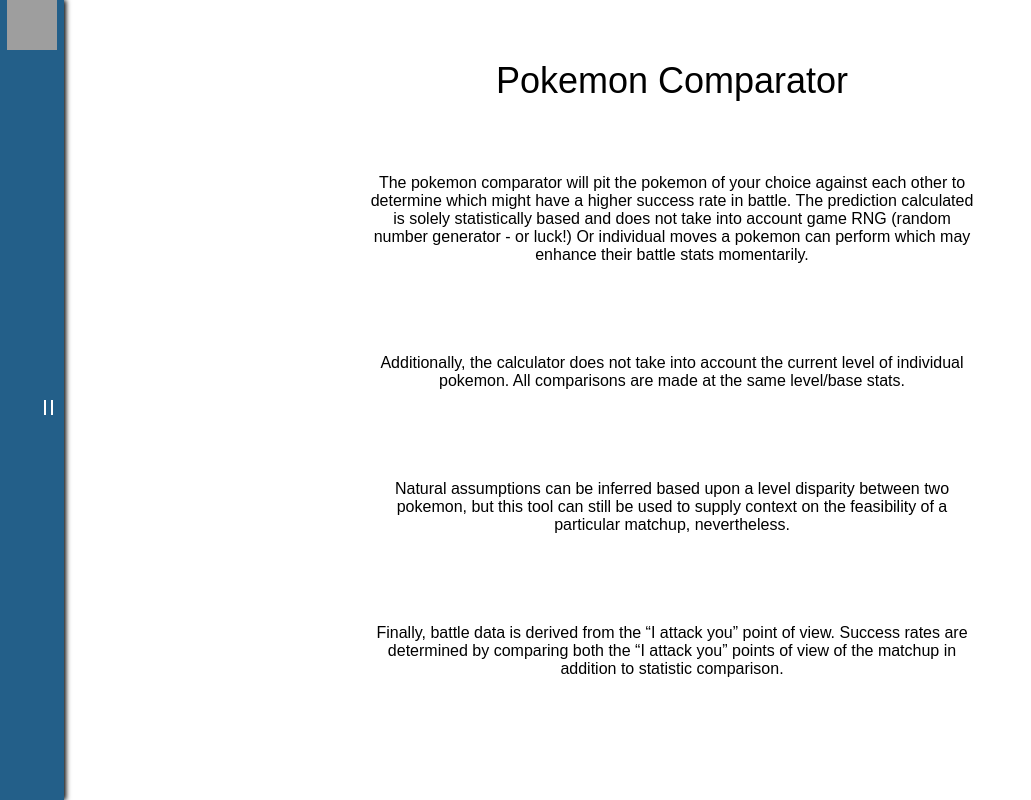
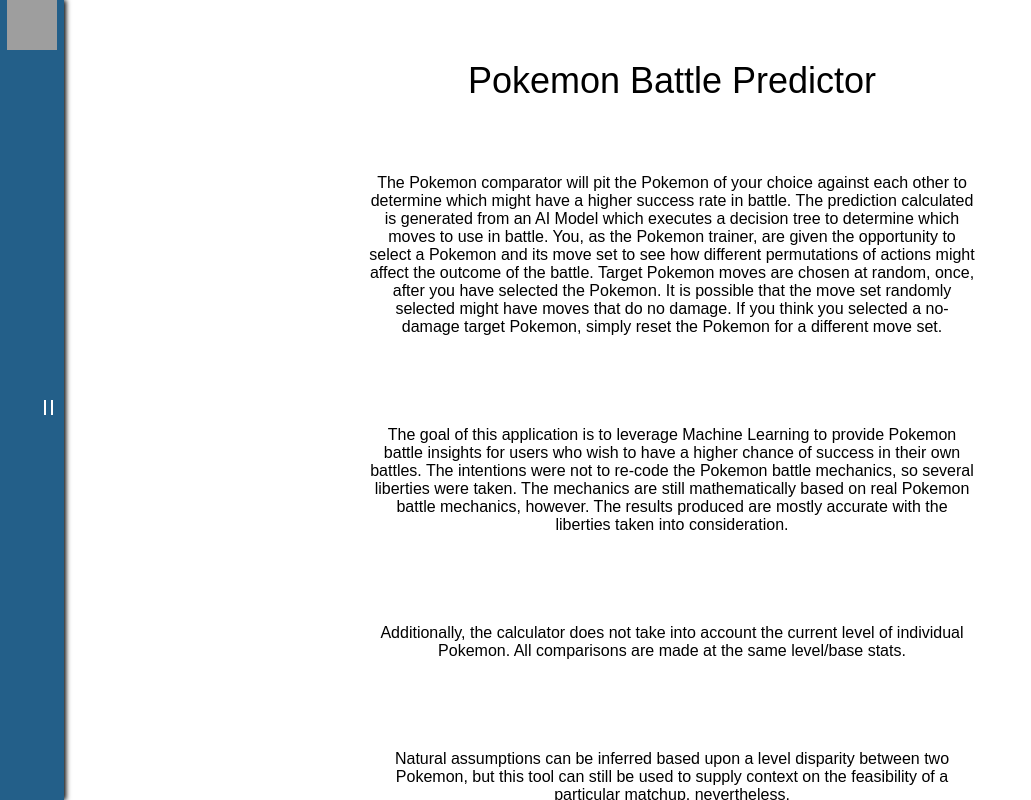
Before and after one commit to rodycaymond/wgu_capstone, a React (Vite) app in the folder ui/: page /wgu_capstone/compare in a window 1280 px wide. Both pictures are taken after a click on the picture 32 px from the left and 25 px from the top of the page. Shown: the whole page, without its empty margins (0-1031 px from the left). Built offline with nearby package versions, Linux system fonts and the light colour scheme; no server answers; grey boxes are pictures that could not be loaded.

Commit message:
Decision Tree successfully implemented
* a decision tree now runs on every attack iteration for the selected pokemon.
* as new moves are selected (up to 4), the success rating will change accordingly.

```diff
--- a/ui/src/assets/machine_learning.ts
+++ b/ui/src/assets/machine_learning.ts
@@ -1,3 +1,4 @@
+/* eslint-disable @typescript-eslint/no-explicit-any */
 import { getMove } from "../api/api";
 import { SelectOption } from "../pages/Compare";
 import { extractStats, POKE_TYPES, TYPE_MATRIX } from "./helpers";
@@ -134,6 +135,72 @@
   ]);
 };
 
+const mostAccurate = (moves: object[]): object => {
+  let accuracy: { [key: string]: any } = { accuracy: 0 };
+  moves.forEach((move) => {
+    if (move["accuracy" as keyof typeof move] >= accuracy["accuracy"]) {
+      accuracy = move;
+    }
+  });
+  return accuracy;
+};
+
+const mostPowerful = (moves: object[]): object => {
+  let power: { [key: string]: any } = { power: 0 };
+  moves.forEach((move) => {
+    if (move["power" as keyof typeof move] >= power["power"]) {
+      power = move;
+    }
+  });
+  return power;
+};
+
+const decisionTree = (
+  selectedMoves: object[],
+  targetPokemon: object,
+  defending: boolean
+): object => {
+  // First Decision, do I have a type advantage?
+  if (
+    selectedMoves.some(
+      (move) =>
+        TYPE_MATRIX[
+          POKE_TYPES[
+            move["type" as keyof typeof move]["name"] as keyof typeof POKE_TYPES
+          ]
+        ][
+          POKE_TYPES[
+            targetPokemon["types" as keyof typeof targetPokemon][0][
+              "name"
+            ] as keyof typeof POKE_TYPES
+          ]
+        ] === 2
+    )
+  ) {
+    const typeAdvantageMoves = selectedMoves.filter(
+      (move) =>
+        move["type" as keyof typeof move] ===
+        targetPokemon["types" as keyof typeof targetPokemon][0]["name"]
+    );
+    // Second Decision, am I defending? Use the most accurate attack
+    if (defending) {
+      return mostAccurate(typeAdvantageMoves);
+      // Else, use the most powerful attack
+    } else {
+      return mostPowerful(typeAdvantageMoves);
+    }
+    // No type advantage, branch
+  } else {
+    // Second decision, am I defending? Use the most accurate attack
+    if (defending) {
+      return mostAccurate(selectedMoves);
+      // Not defending, use most powerful move
+    } else {
+      return mostPowerful(selectedMoves);
+    }
+  }
+};
+
 export const predictSuccessOutcome = async (
   selectedPokemon: object,
   selectedMoves: SelectOption[],
@@ -147,7 +214,8 @@
 
   const defenderMoves = [...targetPokemonMoves];
 
-  if (!attackerMoves || !defenderMoves) return null;
+  if (!attackerMoves || !defenderMoves)
+    throw new Error("unable to determine move sets");
 
   // Begin simulations //
   // To start, we will run 100 battle simulations //
@@ -166,7 +234,7 @@
         defenderStats["hp"] = `${
           +defenderStats["hp"] -
           calculateDamage(
-            attackerMoves[Math.floor(Math.random() * attackerMoves.length)],
+            decisionTree(attackerMoves, defender, false),
             attacker,
             defender
           )
@@ -201,7 +269,7 @@
         defenderStats["hp"] = `${
           +defenderStats["hp"] -
           calculateDamage(
-            attackerMoves[Math.floor(Math.random() * attackerMoves.length)],
+            decisionTree(attackerMoves, defender, false),
             attacker,
             defender
           )
--- a/ui/src/pages/Compare.tsx
+++ b/ui/src/pages/Compare.tsx
@@ -52,9 +52,6 @@
       targetPokemonMoves.length > 0
     ) {
       comparisons.forEach((c, i) => {
-        if (c["success" as keyof typeof c] !== null) {
-          return;
-        }
         predictSuccessOutcome(
           c["pokemon" as keyof typeof c],
           selectedMoves,
@@ -66,12 +63,13 @@
             copyComparisons[i] = { ...c, success: data };
             setComparisons(copyComparisons);
           })
-          .catch(() =>
+          .catch((e) => {
+            console.log("Error: ", e);
             alert(
               "unable to determine success chance for " +
                 c["pokemon" as keyof typeof c]["name"]
-            )
-          );
+            );
+          });
       });
     } else {
       setComparisons((prev) => prev.map((c) => ({ ...c, success: null })));
--- a/ui/src/pages/WelcomePage.tsx
+++ b/ui/src/pages/WelcomePage.tsx
@@ -5,25 +5,40 @@
   return (
     <PageContainer>
       <div className="welcome-page">
-        <div className="welcome-title">Pokemon Comparator</div>
+        <div className="welcome-title">Pokemon Battle Predictor</div>
         <div>
-          The pokemon comparator will pit the pokemon of your choice against
+          The Pokemon comparator will pit the Pokemon of your choice against
           each other to determine which might have a higher success rate in
-          battle. The prediction calculated is solely statistically based and
-          does not take into account game RNG (random number generator - or
-          luck!) Or individual moves a pokemon can perform which may enhance
-          their battle stats momentarily.
+          battle. The prediction calculated is generated from an AI Model which
+          executes a decision tree to determine which moves to use in battle.
+          You, as the Pokemon trainer, are given the opportunity to select a
+          Pokemon and its move set to see how different permutations of actions
+          might affect the outcome of the battle. Target Pokemon moves are
+          chosen at random, once, after you have selected the Pokemon. It is
+          possible that the move set randomly selected might have moves that do
+          no damage. If you think you selected a no-damage target Pokemon,
+          simply reset the Pokemon for a different move set.
+        </div>
+        <br />
+        <div>
+          The goal of this application is to leverage Machine Learning to
+          provide Pokemon battle insights for users who wish to have a higher
+          chance of success in their own battles. The intentions were not to
+          re-code the Pokemon battle mechanics, so several liberties were taken.
+          The mechanics are still mathematically based on real Pokemon battle
+          mechanics, however. The results produced are mostly accurate with the
+          liberties taken into consideration.
         </div>
         <br />
         <div>
           Additionally, the calculator does not take into account the current
-          level of individual pokemon. All comparisons are made at the same
+          level of individual Pokemon. All comparisons are made at the same
           level/base stats.
         </div>
         <br />
         <div>
           Natural assumptions can be inferred based upon a level disparity
-          between two pokemon, but this tool can still be used to supply context
+          between two Pokemon, but this tool can still be used to supply context
           on the feasibility of a particular matchup, nevertheless.
         </div>
         <br />
```
